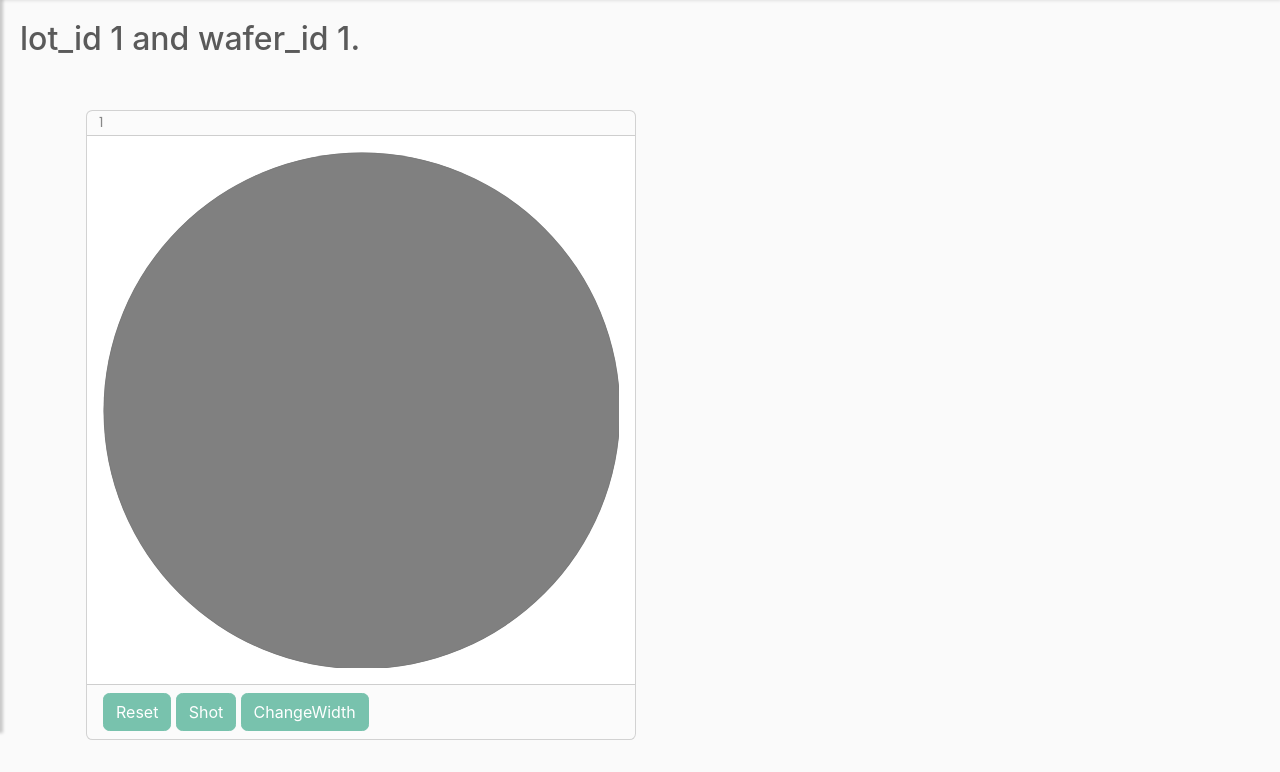
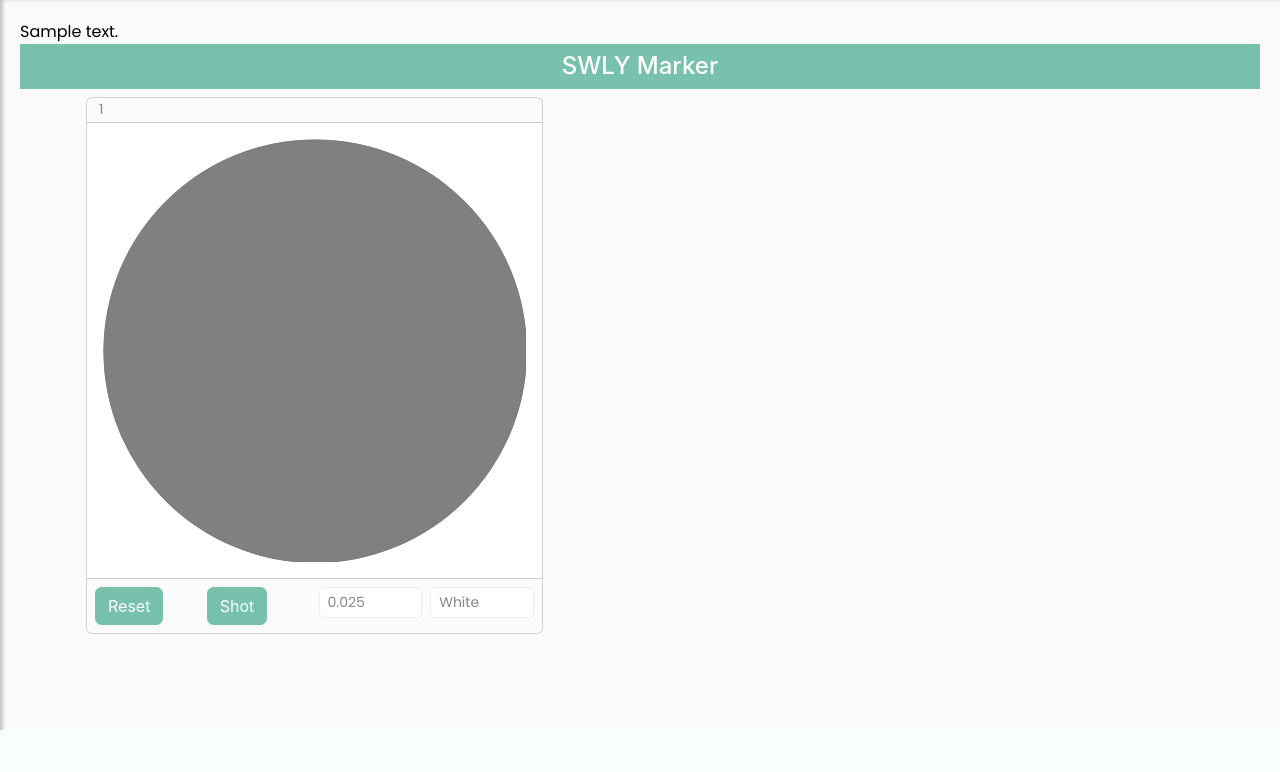
Before and after one commit to qiujian3328103/FASTAPT-AGGRID, a FastAPI app: template templates/waferlabel.html in a window 1280 px wide. Shown: the part 70-842 px from the top of the page. After the commit the page ends 800 px from the top, so only its background shows below. Run offline with FastAPI, Linux system fonts and the light colour scheme; the template is opened without the code that fills it: most values are stand-ins (such as "Sample title", 1, 10 or a date in 2020); parts of the project's set-up code (start-up, migrations or seed data) failed here and were passed over; some libraries are stand-ins or nearby versions.

Commit message:
add widgets inside of wafermap

```diff
--- a/templates/waferlabel.html
+++ b/templates/waferlabel.html
@@ -22,10 +22,18 @@
 
 {% block page_content %}
     <main role="main" style="padding-top: 70px;">
-        <h2>lot_id {{lot_id}} and wafer_id {{wafer_id}}.</h2>
-        <div class="container mt-5 no-lr-margin">
+        <div class="row">
+            <div class="col">
+                {{markdown_data.text|safe}}
+            </div>
+        </div>
+
+        <!-- <h2>lot_id {{lot_id}} and wafer_id {{wafer_id}}.</h2> -->
+
+        <h4 class="bg-primary text-white p-2 mb-1 text-center">SWLY Marker</h4>
+        <div class="container no-lr-margin">
             <div class="row g-0">
-                <div class="col-md-6 mb-2 p-1 no-lr-margin">
+                <div class="col-md-5 mb-2 p-1 no-lr-margin">
                     <div class="card">
                         <div class="card-header" style="height: 25px; padding: 1px 12px;  font-size: 14px;">
                             {{lot_id}}
@@ -34,9 +42,26 @@
                             <div id="wafer-map" style="width: 100%; height: 100%;"></div>
                         </div>
                         <div class="card-footer">
-                            <button id="recenterButton" type="button" class="btn btn-primary">Reset</button>
-                            <button id="shotButton" type="button" class="btn btn-primary">Shot</button>
-                            <button id="changeWidth" type="button" class="btn btn-primary">ChangeWidth</button>
+                            <div class="row no-gutters">
+                                <div class="col px-1">
+                                    <button id="recenterButton" type="button" class="btn btn-primary">Reset</button>
+                                </div>
+                                <div class="col px-1">
+                                    <button id="shotButton" type="button" class="btn btn-primary">Shot</button>
+                                </div>
+                                <div class="col px-1">
+                                    <input type="text" id="digitalInput" class="form-control form-control-sm" placeholder="Die width" value="0.025">
+                                </div>
+                                <div class="col px-1">
+                                    <select id="colorDropdown" class="form-control form-control-sm">
+                                        <option value="White">White</option>
+                                        <option value="red">Red</option>
+                                        <option value="blue">Blue</option>
+                                        <option value="black">Black</option>
+                                        <option value="yellow">Yellow</option>
+                                    </select>
+                                </div>
+                            </div>
                         </div>
                     </div>
                 </div>
@@ -53,6 +78,7 @@
     // Declare svg and zoom in a wider scope to make them accessible by all functions
     let svg;
     let zoom;
+    let g;
 
     function drawWaferMap(data, containerId) {
         const svgContainer = document.getElementById(containerId);
@@ -86,7 +112,7 @@
             .attr("cx", 0.5)
             .attr("cy", 0.5);
 
-        const g = svg.append("g").selectAll("rect")
+        g = svg.append("g").selectAll("rect")
             .data(data)
             .join("rect")
             .attr("x", ({x}) => x)
@@ -132,11 +158,43 @@
         }
     }
 
+    // Define a function to update the stroke width of rectangles based on the input value
+    function updateStrokeWidth(value) {
+        // Update the stroke width of rectangles based on the input value
+        g.attr("stroke-width", value);
+    }
+
+    // Define a function to update the stroke color of rectangles based on the select dropdown
+    function updateStrokeColor(value) {
+        // Update the stroke color of rectangles based on the selected value from the dropdown
+        g.attr("stroke", value);
+    }
+
     // Bind the resetZoom function to the button click event
     document.addEventListener('DOMContentLoaded', function() {
         // Assuming the button has an ID 'recenterButton'
         document.getElementById('recenterButton').addEventListener('click', function() {
             resetZoom();
+        });
+
+        // Bind the updateStrokeWidth function to the keyup event of digitalInput
+        document.getElementById('digitalInput').addEventListener('keyup', function(event) {
+            console.log("action press enter on")
+            // Check if the key pressed is Enter (key code 13)
+            if (event.keyCode === 13) {
+                // Get the value entered in the input
+                const inputValue = parseFloat(event.target.value);
+                // Call the updateStrokeWidth function with the input value
+                updateStrokeWidth(inputValue);
+            }
+        });
+
+        // Bind the updateStrokeColor function to the change event of colorDropdown
+        document.getElementById('colorDropdown').addEventListener('change', function(event) {
+            // Get the selected value from the dropdown
+            const selectedColor = event.target.value;
+            // Call the updateStrokeColor function with the selected color value
+            updateStrokeColor(selectedColor);
         });
 
         // Assuming rawData and containerId are defined, call drawWaferMap to initialize the wafer map
```
Also changed, not shown: app/pages/home.md (+5 -4 lines), app/routers/swly_recorder.py (+12 -10 lines), 3 other files.
